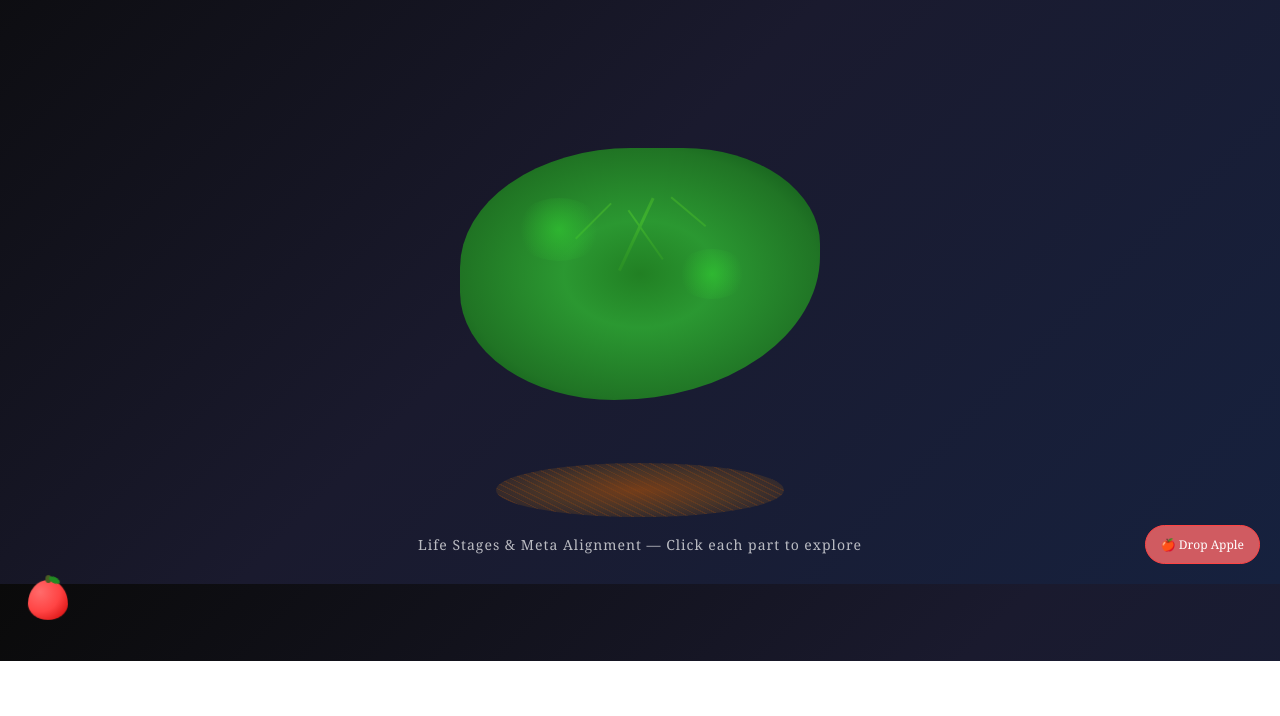
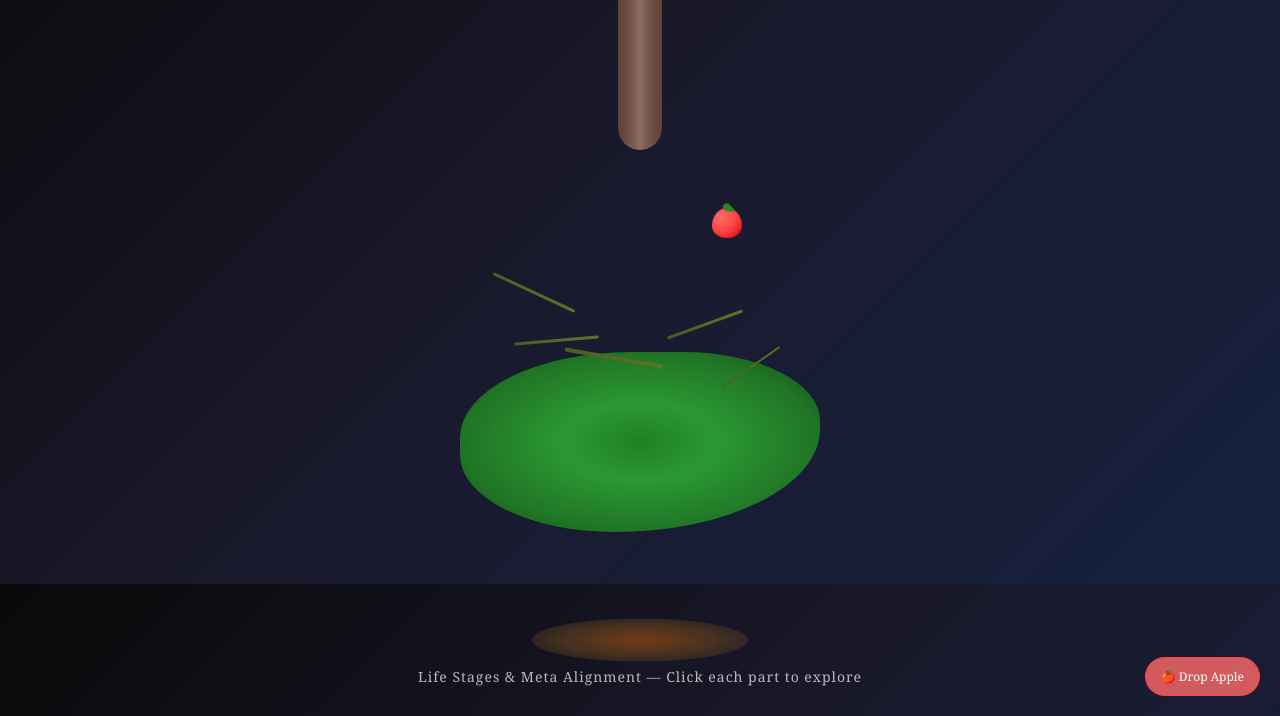
Before and after one commit to ukb-pyro/gpt-5, a plain HTML site: page index.html in a window 1280 px wide. Shown: the part 216-932 px from the top of the page. Before the commit the page ends 877 px from the top, so only its background shows below. Drawn offline with Linux system fonts and the light colour scheme.

Commit message:
why the fuck is it upside-down?

```diff
--- a/index.html
+++ b/index.html
@@ -1,4 +1,54 @@
-<!DOCTYPE html>
+.roots::before {
+            content: '';
+            position: absolute;
+            width: 100%;
+            height: 100%;
+            background: repeating-linear-gradient(
+                45deg,
+                rgba(139, 69, 19, 0.3) 0px,
+                rgba(139, 69, 19, 0.3) 2px,
+                transparent 2px,
+                transparent 8px
+            );
+            border-radius: inherit;
+        }
+
+        .trunk::before {
+            content: '';
+            position: absolute;
+            width: 100%;
+            height: 100%;
+            background: repeating-linear-gradient(
+                0deg,
+                transparent 0px,
+                transparent 8px,
+                rgba(0,0,0,0.2) 8px,
+                rgba(0,0,0,0.2) 10px
+            );
+            border-radius: inherit;
+        }
+
+        .canopy::before {
+            content: '';
+            position: absolute;
+            top: 20%;
+            left: 15%;
+            width: 25%;
+            height: 25%;
+            background: radial-gradient(circle, rgba(50, 205, 50, 0.6) 0%, transparent 70%);
+            border-radius: 50%;
+        }
+
+        .canopy::after {
+            content: '';
+            position: absolute;
+            top: 40%;
+            right: 20%;
+            width: 20%;
+            height: 20%;
+            background: radial-gradient(circle, rgba(50, 205, 50, 0.6) 0%, transparent 70%);
+            border-radius: 50%;
+        }<!DOCTYPE html>
 <html lang="en">
 <head>
     <meta charset="UTF-8">
@@ -49,38 +99,23 @@
             filter: brightness(1.5) drop-shadow(0 0 30px rgba(255,255,255,0.5));
         }
 
-        /* Roots - Underground network */
+        /* Roots - At the very BOTTOM (infancy) */
         .roots {
-            bottom: 0;
-            left: 30%;
-            width: 40%;
-            height: 15%;
+            bottom: 0%;
+            left: 35%;
+            width: 30%;
+            height: 10%;
             background: radial-gradient(ellipse at center, rgba(139, 69, 19, 0.8) 0%, rgba(101, 67, 33, 0.6) 50%, transparent 100%);
             border-radius: 50%;
-            transform: scaleY(0.5);
+            transform: scaleY(0.6);
         }
 
-        .roots::before {
-            content: '';
-            position: absolute;
-            width: 100%;
-            height: 100%;
-            background: repeating-linear-gradient(
-                45deg,
-                rgba(139, 69, 19, 0.3) 0px,
-                rgba(139, 69, 19, 0.3) 2px,
-                transparent 2px,
-                transparent 8px
-            );
-            border-radius: inherit;
-        }
-
-        /* Trunk - Solid cylindrical form */
+        /* Trunk - ABOVE roots, BELOW branches (childhood) */
         .trunk {
-            bottom: 12%;
+            bottom: 8%;
             left: 47%;
             width: 6%;
-            height: 25%;
+            height: 35%;
             background: linear-gradient(to right,
                 #5D4037 0%,
                 #6D4C41 20%,
@@ -91,73 +126,67 @@
             position: relative;
         }
 
-        .trunk::before {
-            content: '';
-            position: absolute;
-            width: 100%;
-            height: 100%;
-            background: repeating-linear-gradient(
-                0deg,
-                transparent 0px,
-                transparent 8px,
-                rgba(0,0,0,0.2) 8px,
-                rgba(0,0,0,0.2) 10px
-            );
-            border-radius: inherit;
-        }
-
-        /* Branches - Fractal extensions */
+        /* Branches - ABOVE trunk, BELOW canopy (young adult) */
         .branches {
-            bottom: 35%;
-            left: 20%;
-            width: 60%;
-            height: 30%;
+            bottom: 40%;
+            left: 15%;
+            width: 70%;
+            height: 15%;
+            z-index: 2;
         }
 
         .branch {
             position: absolute;
-            background: linear-gradient(45deg, #4A5D23, #5D7527);
-            transform-origin: bottom left;
+            background: linear-gradient(to right, #4A5D23, #5D7527);
+            border-radius: 2px;
         }
 
         .branch-1 {
-            width: 3px;
-            height: 80px;
-            bottom: 10%;
-            left: 45%;
+            width: 100px;
+            height: 4px;
+            top: 70%;
+            left: 35%;
+            transform: rotate(10deg);
+        }
+
+        .branch-2 {
+            width: 80px;
+            height: 3px;
+            top: 40%;
+            left: 55%;
+            transform: rotate(-20deg);
+        }
+
+        .branch-3 {
+            width: 90px;
+            height: 3px;
+            top: 10%;
+            left: 20%;
             transform: rotate(25deg);
         }
 
-        .branch-2 {
-            width: 2px;
-            height: 60px;
-            bottom: 15%;
-            left: 55%;
+        .branch-4 {
+            width: 70px;
+            height: 2px;
+            top: 80%;
+            left: 65%;
             transform: rotate(-35deg);
         }
 
-        .branch-3 {
-            width: 2px;
-            height: 50px;
-            bottom: 25%;
-            left: 35%;
-            transform: rotate(45deg);
+        .branch-5 {
+            width: 85px;
+            height: 3px;
+            top: 55%;
+            left: 25%;
+            transform: rotate(-5deg);
         }
 
-        .branch-4 {
-            width: 2px;
-            height: 45px;
-            bottom: 30%;
-            left: 65%;
-            transform: rotate(-50deg);
-        }
-
-        /* Canopy - Organic cloud form */
+        /* Canopy - ABOVE branches (mature adult) */
         .canopy {
             top: 20%;
             left: 25%;
             width: 50%;
-            height: 35%;
+            height: 25%;
             background: radial-gradient(ellipse at center,
                 rgba(34, 139, 34, 0.9) 0%,
                 rgba(50, 205, 50, 0.7) 30%,
@@ -167,38 +196,17 @@
             position: relative;
         }
 
-        .canopy::before {
-            content: '';
-            position: absolute;
-            top: 20%;
-            left: 15%;
-            width: 25%;
-            height: 25%;
-            background: radial-gradient(circle, rgba(50, 205, 50, 0.6) 0%, transparent 70%);
-            border-radius: 50%;
-        }
-
-        .canopy::after {
-            content: '';
-            position: absolute;
-            top: 40%;
-            right: 20%;
-            width: 20%;
-            height: 20%;
-            background: radial-gradient(circle, rgba(50, 205, 50, 0.6) 0%, transparent 70%);
-            border-radius: 50%;
-        }
-
-        /* Fruit - Apple that can fall */
+        /* Fruit - INSIDE/hanging from canopy (elder) */
         .fruit {
-            top: 45%;
-            right: 35%;
-            width: 40px;
-            height: 40px;
+            top: 35%;
+            left: 60%;
+            width: 30px;
+            height: 30px;
             background: radial-gradient(ellipse at 30% 30%, #FF6B6B, #FF4444, #CC0000);
             border-radius: 50% 50% 50% 50% / 60% 60% 40% 40%;
-            position: relative;
+            position: absolute;
             animation: gentle-sway 3s ease-in-out infinite;
+            z-index: 4;
         }
 
         .fruit::before {
@@ -284,13 +292,13 @@
         @keyframes apple-fall {
             0% {
                 transform: rotate(-2deg);
-                top: 45%;
-                right: 35%;
+                top: 35%;
+                left: 60%;
             }
             100% {
                 transform: rotate(180deg);
-                top: 70%;
-                right: 32%;
+                top: 85%;
+                left: 58%;
                 opacity: 0;
             }
         }
@@ -467,6 +475,7 @@
                 <div class="branch branch-2"></div>
                 <div class="branch branch-3"></div>
                 <div class="branch branch-4"></div>
+                <div class="branch branch-5"></div>
                 <div class="stage-label label-branches">
                     Branches / Ukukona<br><small>Games — Exploration</small>
                 </div>
```
